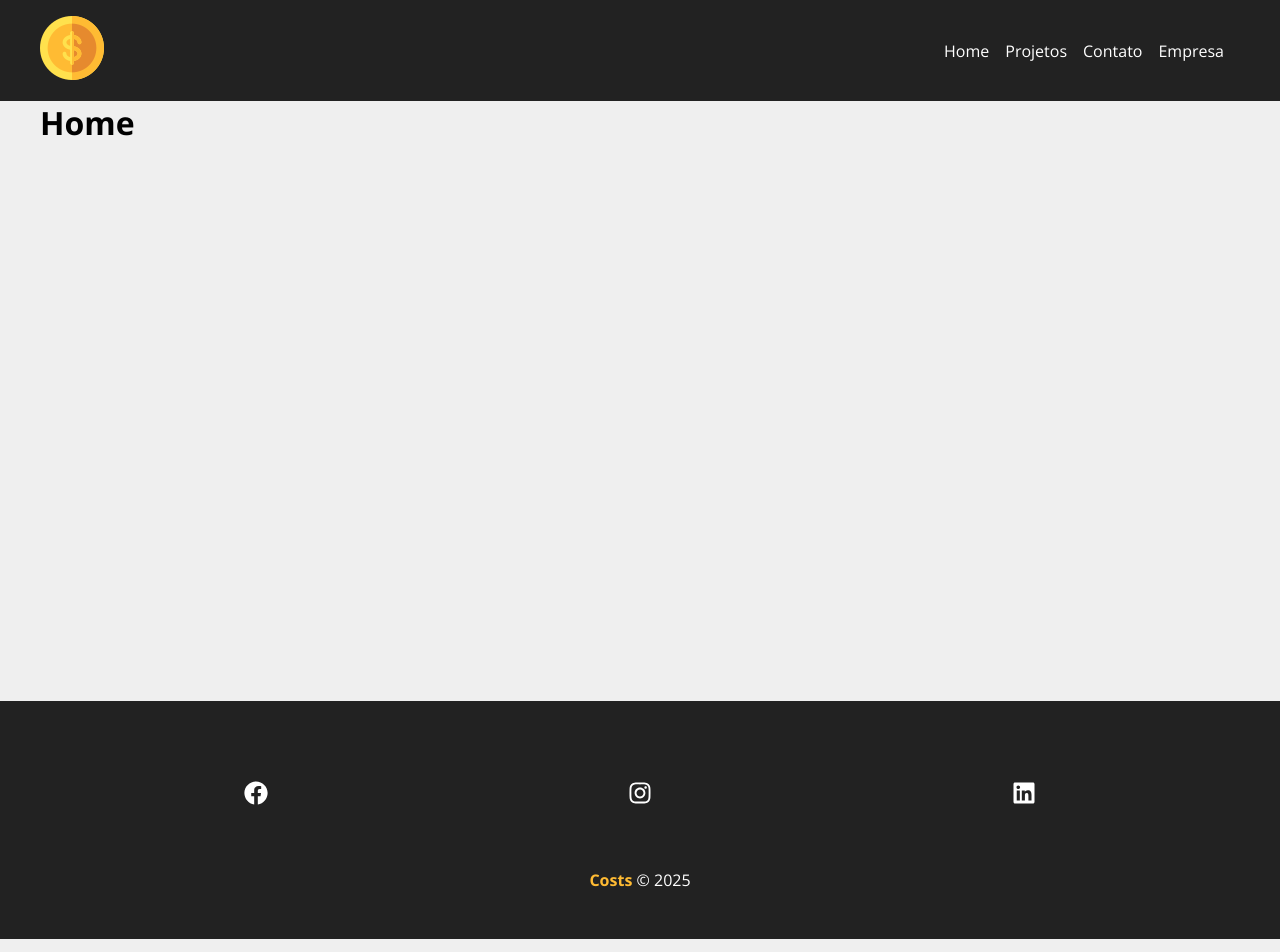
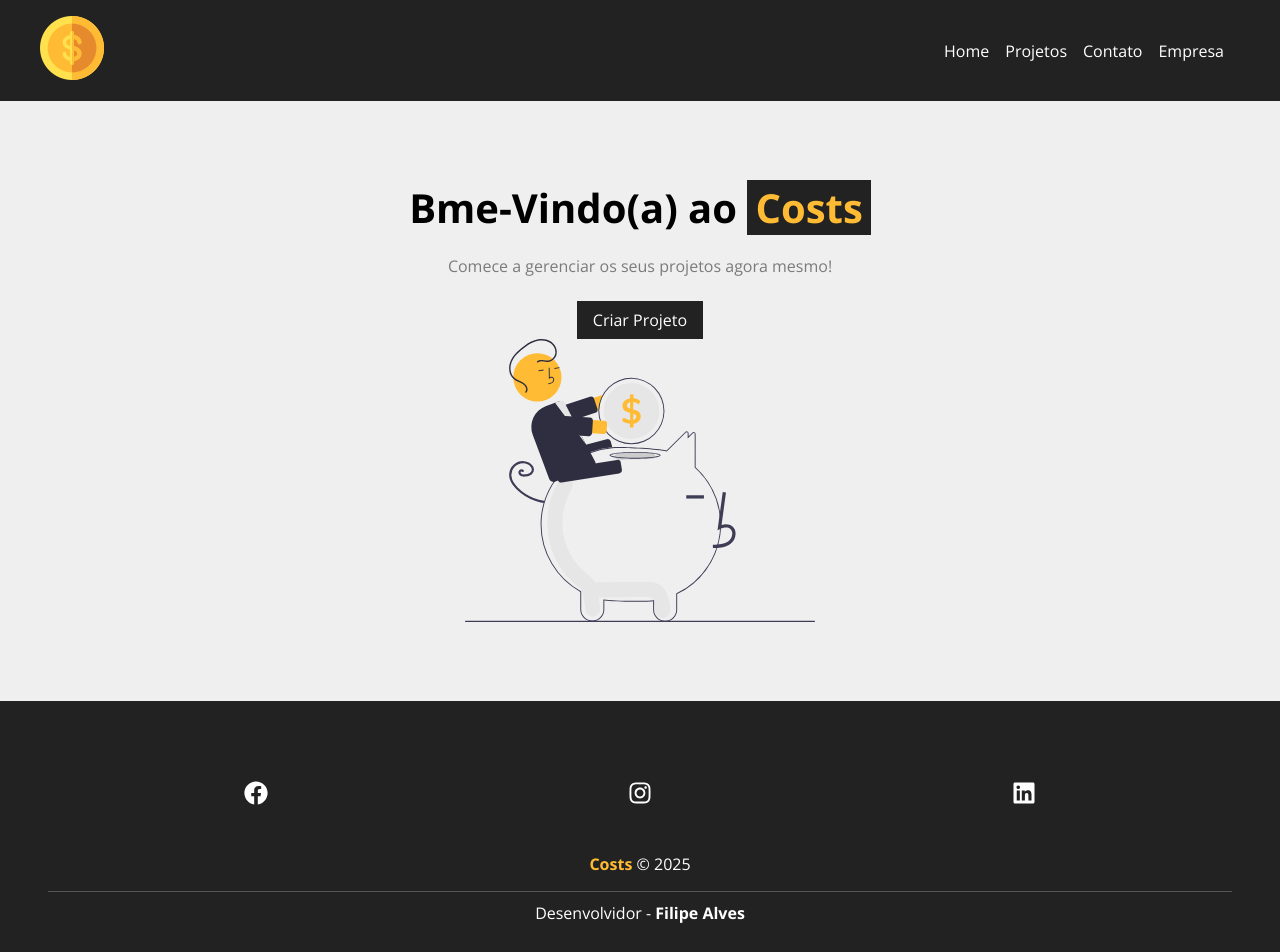
Before and after one commit to Filipe520/Costs, a React (Vite) app: page / in a window 1280 px wide. Shown: the top 952 px of the page. Built offline with nearby package versions, Linux system fonts and the light colour scheme.

Commit message:
Criando a home

```diff
--- a/src/App.jsx
+++ b/src/App.jsx
@@ -1,9 +1,10 @@
 import { BrowserRouter as Router, Routes, Route, Link } from "react-router-dom";
-import Home from "./pages/Home";
+import Home from "./pages/Home/Home";
 import Contact from "./pages/Contact";
 import Company from "./pages/Company";
 import Container from "./components/layout/Container/Container";
 import Projects from "./pages/Projects";
+import NewProject from "./pages/NewProject/NewProject";
 
 import NavBar from "./components/layout/NavBar/NavBar";
 import Footer from "./components/layout/Footer/Footer";
@@ -18,6 +19,7 @@ const App = () => {
           <Route path="/projects" element={<Projects />} />
           <Route path="/contato" element={<Contact />} />
           <Route path="/company" element={<Company />} />
+          <Route path="/newproject" element={<NewProject />} />
         </Routes>
       </Container>
 
--- a/src/components/layout/Container/Container.module.css
+++ b/src/components/layout/Container/Container.module.css
@@ -1,6 +1,6 @@
 /* Container.module.css */
 .container {
-  width: 1200px;
+  width: 100%;
   display: flex;
   justify-content: space-between;
   margin: 0 auto;
@@ -11,22 +11,12 @@
   min-height: 75%;
 }
 
-.color {
-  color: red;
-}
-
 .min_height {
   min-height: 75%;
 }
 
-@media screen and (max-width: 800px) {
+@media screen and (min-width: 1000px) {
   .container {
-    width: 700px;
+    width: 1200px;
   }
 }
-
-@media screen and (max-width: 600px) {
-  .container {
-    width: 100%;
-  }
-}
--- a/src/components/layout/Footer/Footer.jsx
+++ b/src/components/layout/Footer/Footer.jsx
@@ -20,6 +20,19 @@ const Footer = () => {
       <p className={styles.copy_right}>
         <span>Costs</span> &copy; 2025
       </p>
+
+      <p className={styles.Autor}>
+        Desenvolvidor -{" "}
+        <strong>
+          <a
+            href="https://www.instagram.com/filipealves520/"
+            target="_blank"
+            rel="external"
+          >
+            Filipe Alves
+          </a>
+        </strong>
+      </p>
     </footer>
   );
 };
--- a/src/components/layout/Footer/Footer.module.css
+++ b/src/components/layout/Footer/Footer.module.css
@@ -1,8 +1,8 @@
 @import "../../../index.css";
 
 .footer {
-  background-color: #222;
-  color: #fff;
+  background-color: var(--bg-01);
+  color: var(--color-02);
   padding: 3em;
   text-align: center;
 }
@@ -31,10 +31,28 @@
 }
 
 .copy_right {
-  margin-top: 2em;
+  margin: 1em 0;
 }
 
 .copy_right span {
   font-weight: bold;
   color: var(--color-01);
 }
+
+.Autor {
+  padding-top: 10px;
+  border-top: 1px solid var(--border-01);
+}
+
+.Autor a {
+  color: var(--color-03);
+  text-decoration: none;
+}
+
+.Autor a:hover {
+  color: var(--color-01);
+}
+
+.Autor a:active {
+  opacity: 0.8;
+}
--- /dev/null
+++ b/src/components/layout/LinkButton/LinkButton.jsx
@@ -0,0 +1,13 @@
+import { Link } from "react-router-dom";
+import style from "./LinkButton.module.css";
+
+const LinkButton = ({ to, text }) => {
+  console.log(to);
+  return (
+    <Link to={to} className={style.btn}>
+      {text}
+    </Link>
+  );
+};
+
+export default LinkButton;
--- /dev/null
+++ b/src/components/layout/LinkButton/LinkButton.module.css
@@ -0,0 +1,14 @@
+@import "../../../index.css";
+
+.btn {
+  background-color: var(--bg-01);
+  color: var(--color-02);
+
+  padding: 0.5em 1em;
+  text-decoration: none;
+  transition: 0.5s ease-in-out;
+}
+
+.btn:hover {
+  color: var(--color-01);
+}
--- a/src/components/layout/NavBar/NavBar.module.css
+++ b/src/components/layout/NavBar/NavBar.module.css
@@ -1,9 +1,11 @@
+@import "../../../index.css";
+
 .navBar {
   display: flex;
 
   justify-content: space-between;
 
-  background-color: #222;
+  background-color: var(--bg-03);
   padding: 1em;
 }
 
@@ -19,12 +21,12 @@
 }
 
 .item a {
-  color: #fff;
+  color: var(--color-02);
   text-decoration: none;
 }
 
 .item a:hover {
-  color: #fff;
+  color: var(--color-02);
   text-decoration: none;
 }
 
--- a/src/index.css
+++ b/src/index.css
@@ -8,13 +8,24 @@
 }
 
 :root {
-  /* Yellow for text*/
-  --color-01: #ffbb33;
+  /* Texts */
+  --color-01: #ffbb33; /* footer */
+  --color-02: #fff; /* texts & icons */
+  --color-03: #ffffff; /* my name(autor) */
+  --color-04: #7b7b7b; /* home => p */
+
+  /* Background */
+  --bg-01: #222; /* footer */
+  --bg-02: #efefef; /* container */
+  --bg-03: #222222; /* navbar */
+
+  /* Borders */
+  --border-01: rgba(255, 255, 255, 0.233); /* author's edge */
 }
 
 html,
 body,
 #root {
-  background-color: #efefef;
+  background-color: var(--bg-02);
   height: 100%;
 }
--- a/src/pages/Home.jsx
+++ /dev/null
@@ -1,5 +0,0 @@
-function Home() {
-    return <h1>Home</h1>
-}
-
-export default Home;
--- /dev/null
+++ b/src/pages/Home/Home.jsx
@@ -0,0 +1,18 @@
+import styles from "./Home.module.css";
+import savings from "../../img/savings.svg";
+import LinkButton from "../../components/layout/LinkButton/LinkButton";
+
+function Home() {
+  return (
+    <section className={styles.home_container}>
+      <h1>
+        Bme-Vindo(a) ao <span>Costs</span>
+      </h1>
+      <p>Comece a gerenciar os seus projetos agora mesmo!</p>
+      <LinkButton to="/newproject" text="Criar Projeto" />
+      <img src={savings} alt="Costs" />
+    </section>
+  );
+}
+
+export default Home;
--- /dev/null
+++ b/src/pages/Home/Home.module.css
@@ -0,0 +1,40 @@
+@import "../../index.css";
+
+.home_container {
+  width: 100%;
+  display: flex;
+  flex-direction: column;
+  align-items: center;
+  justify-content: center;
+  padding: 4em;
+}
+
+.home_container h1 {
+  font-size: clamp(1rem, 7vw, 2.5em);
+  margin-bottom: 0.5em;
+
+  text-align: center;
+}
+
+.home_container h1 span {
+  color: var(--color-01);
+  padding: 0 0.2em;
+  background-color: var(--bg-03);
+}
+
+.home_container p {
+  margin-bottom: 1.5em;
+  color: var(--color-04);
+
+  text-align: center;
+}
+
+.home_container img {
+  width: 350px;
+}
+
+@media screen and (max-width: 600px) {
+  .home_container img {
+    width: 100%;
+  }
+}
--- /dev/null
+++ b/src/pages/NewProject/NewProject.jsx
@@ -0,0 +1,5 @@
+function NewProject() {
+  return <h1>New Project</h1>;
+}
+
+export default NewProject;
```
